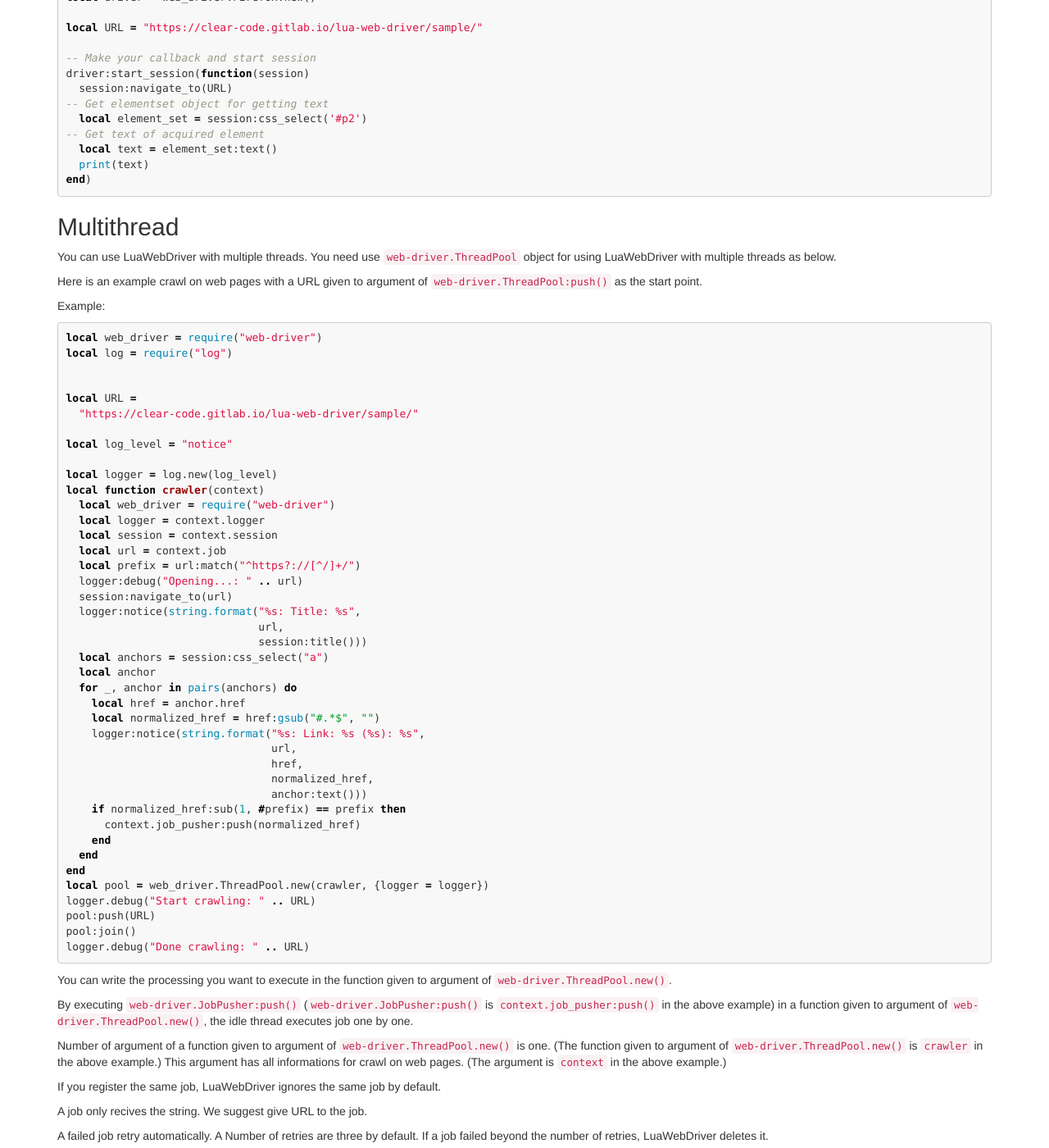
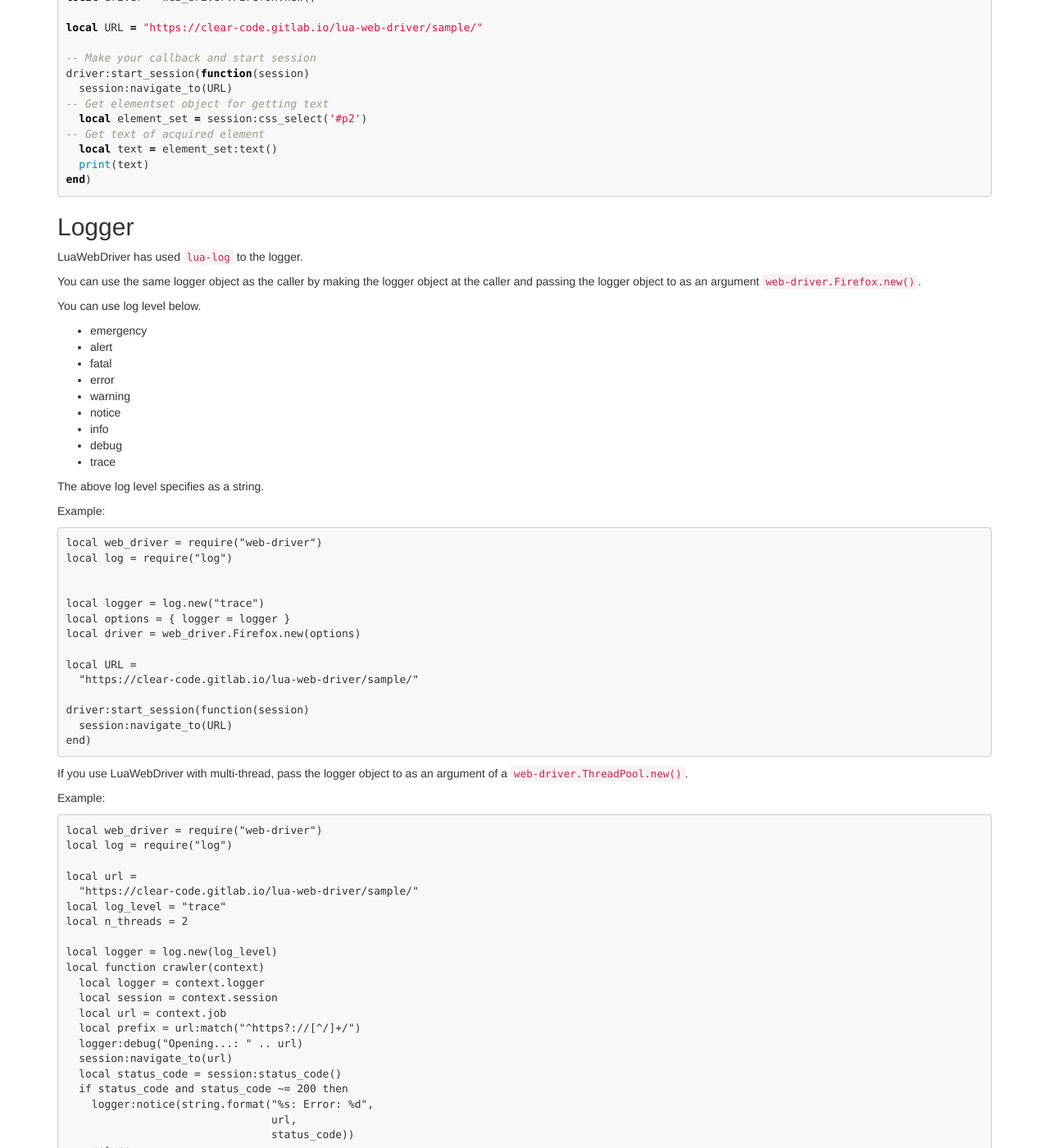
Before and after one commit to clear-code/lua-web-driver, a Jekyll site: the page built from docs/tutorial/index.md, in a window 1280 px wide and 1400 px high, scrolled down 4500 px. Shown: the whole window at 82% size. Built offline with Jekyll 4.4.1, drawn with Linux system fonts in a browser that asks for light colours; some of the changed text lies outside the part shown.

Commit message:
doc tutorial: add tutorial for logger

````diff
--- a/docs/tutorial/index.md
+++ b/docs/tutorial/index.md
@@ -283,6 +283,111 @@ driver:start_session(function(session)
 end)
 ```
 
+## Logger {#logger}
+
+LuaWebDriver has used [`lua-log`][lua-log] to the logger.
+
+You can use the same logger object as the caller by making the logger object at the caller and passing the logger object to as an argument [`web-driver.Firefox.new()`][firefox-new].
+
+You can use log level below.
+* emergency
+* alert
+* fatal
+* error
+* warning
+* notice
+* info
+* debug
+* trace
+
+The above log level specifies as a string.
+
+Example:
+
+```
+local web_driver = require("web-driver")
+local log = require("log")
+
+
+local logger = log.new("trace")
+local options = { logger = logger }
+local driver = web_driver.Firefox.new(options)
+
+local URL =
+  "https://clear-code.gitlab.io/lua-web-driver/sample/"
+
+driver:start_session(function(session)
+  session:navigate_to(URL)
+end)
+```
+
+If you use LuaWebDriver with multi-thread, pass the logger object to as an argument of a [`web-driver.ThreadPool.new()`][thread-pool-new].
+
+Example:
+
+```
+local web_driver = require("web-driver")
+local log = require("log")
+
+local url =
+  "https://clear-code.gitlab.io/lua-web-driver/sample/"
+local log_level = "trace"
+local n_threads = 2
+
+local logger = log.new(log_level)
+local function crawler(context)
+  local logger = context.logger
+  local session = context.session
+  local url = context.job
+  local prefix = url:match("^https?://[^/]+/")
+  logger:debug("Opening...: " .. url)
+  session:navigate_to(url)
+  local status_code = session:status_code()
+  if status_code and status_code ~= 200 then
+    logger:notice(string.format("%s: Error: %d",
+                                url,
+                                status_code))
+    return
+  end
+  logger:notice(string.format("%s: Title: %s",
+                              url,
+                              session:title()))
+  local anchors = session:css_select("a")
+  local anchor
+  for _, anchor in pairs(anchors) do
+    local href = anchor.href
+    local normalized_href = href:gsub("#.*$", "")
+    logger:notice(string.format("%s: Link: %s (%s): %s",
+                                url,
+                                href,
+                                normalized_href,
+                                anchor:text()))
+    if normalized_href:sub(1, #prefix) == prefix then
+      context.job_pusher:push(normalized_href)
+    end
+  end
+end
+local options = {
+  logger = logger,
+  size = n_threads,
+}
+local pool = web_driver.ThreadPool.new(crawler, options)
+logger.debug("Start crawling: " .. url)
+pool:push(url)
+pool:join()
+logger.debug("Done crawling: " .. url)
+```
+
+You can also set log level with environment value as below.
+
+Example:
+
+```
+export LUA_WEB_DRIVER_LOG_LEVEL="trace"
+```
+
+If you are not set logger object and environment value, LuaWebDriver output the Firefox's log and geckodriver's log with "info" level.
+
 ## Multithread {#multi-thread}
 
 You can use LuaWebDriver with multiple threads. You need use [`web-driver.ThreadPool`][thread-pool] object for using LuaWebDriver with multiple threads as below.
@@ -386,6 +491,8 @@ Some notes as below for use LuaWebDriver with multiple threads
 Now, you knew all major LuaWebDriver features! If you want to understand each feature, see [reference manual][reference] for each feature.
 
 
+[lua-log]:https://github.com/moteus/lua-log
+
 [install]:../install/
 
 [webdriver-create]:../reference/webdriver.html#create
@@ -393,6 +500,8 @@ Now, you knew all major LuaWebDriver features! If you want to understand each fe
 [firefoxdriver-start]:../reference/firefoxdriver.html#start
 
 [firefoxdriver-stop]:../reference/firefoxdriver.html#stop
+
+[firefox-new]:../reference/firefox.html#new
 
 [firefox-start-session]:../reference/firefox.html#start_session
 
````
Also changed, not shown: docs/ja/tutorial/index.md (+109 -0 lines), 1 other file.
